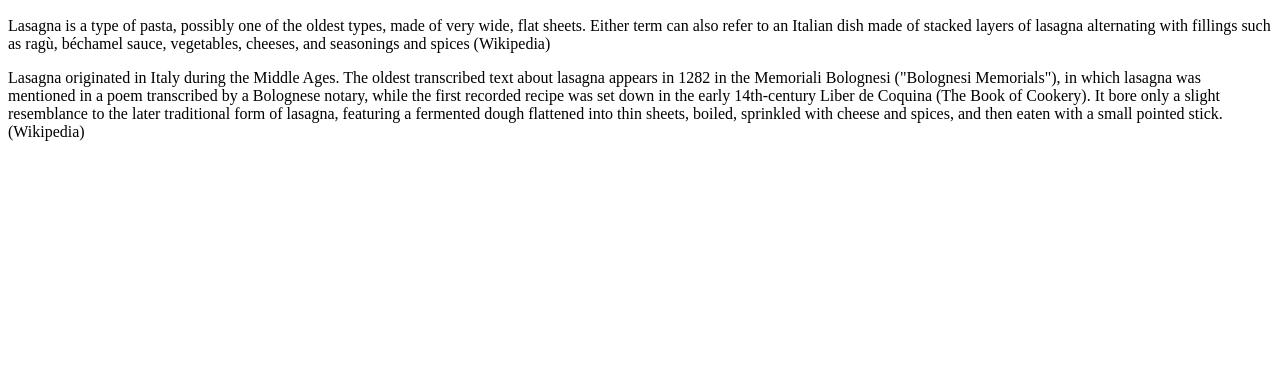
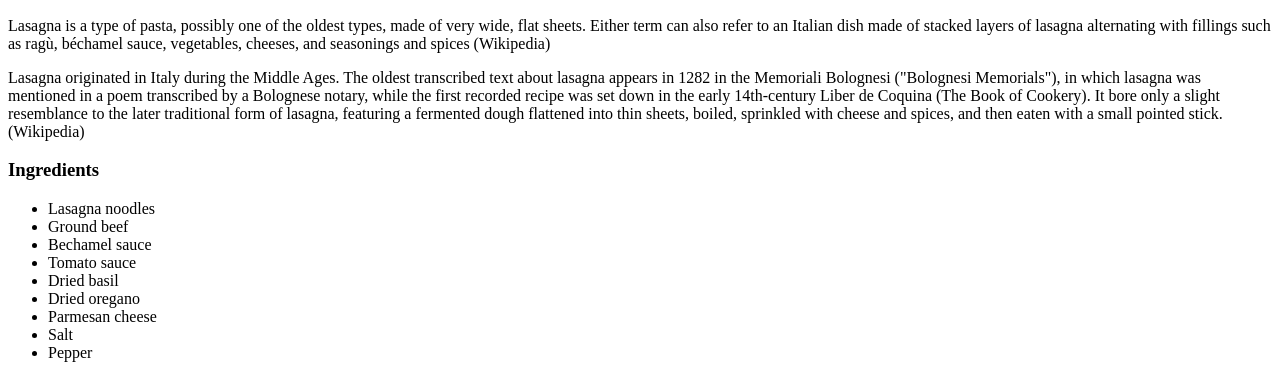
Before and after one commit to jbel8010/odin-recipes, a plain HTML site: page recipes/lasagna.html in a window 1280 px wide. Shown: the part 434-812 px from the top of the page. Drawn offline with Linux system fonts and the light colour scheme.

Commit message:
Add ingredients to lasagna recipe

```diff
--- a/recipes/lasagna.html
+++ b/recipes/lasagna.html
@@ -12,6 +12,19 @@
     <h2>Description</h2>
     <p>Lasagna is a type of pasta, possibly one of the oldest types, made of very wide, flat sheets. Either term can also refer to an Italian dish made of stacked layers of lasagna alternating with fillings such as ragù, béchamel sauce, vegetables, cheeses, and seasonings and spices (Wikipedia)
     <p>Lasagna originated in Italy during the Middle Ages. The oldest transcribed text about lasagna appears in 1282 in the Memoriali Bolognesi ("Bolognesi Memorials"), in which lasagna was mentioned in a poem transcribed by a Bolognese notary, while the first recorded recipe was set down in the early 14th-century Liber de Coquina (The Book of Cookery). It bore only a slight resemblance to the later traditional form of lasagna, featuring a fermented dough flattened into thin sheets, boiled, sprinkled with cheese and spices, and then eaten with a small pointed stick.(Wikipedia)</p>
+    <h3>Ingredients</h3>
+    <ul>
+        <li>Lasagna noodles</li>
+        <li>Ground beef</li>
+        <li>Bechamel sauce</li>
+        <li>Tomato sauce</li>
+        <li>Dried basil</li>
+        <li>Dried oregano</li>
+        <li>Parmesan cheese</li>
+        <li>Salt</li>
+        <li>Pepper</li>
+    </ul>
+
 
 </body>
 </html>
```
